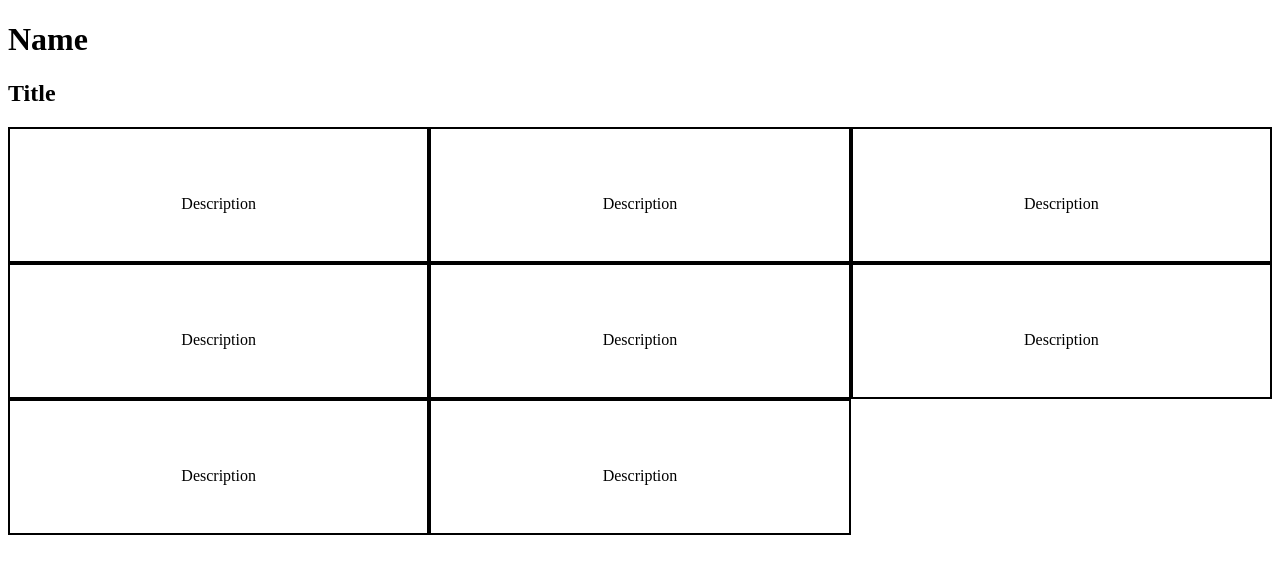
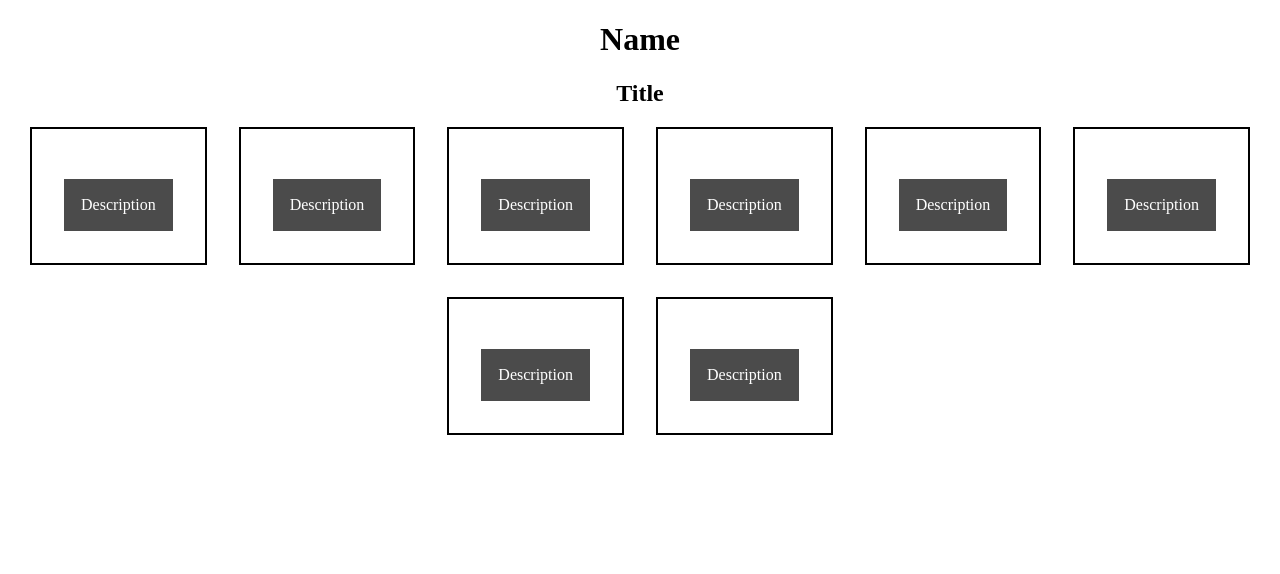
Before and after one commit to superpanda88/portfolio-template, a website: page index.html in a window 1280 px wide. Drawn offline with Linux system fonts and the light colour scheme.

Commit message:
added css to description divs

```diff
--- a/index.html
+++ b/index.html
@@ -7,10 +7,10 @@
     <link rel="stylesheet" href="style.css" />
   </head>
   <body>
-    <div class="name-title__container">
+    <header class="name-title__container">
       <h1>Name</h1>
       <h2>Title</h2>
-    </div>
+    </header>
     <main class="projects-container">
       <div class="project">
         <img />
--- a/style.css
+++ b/style.css
@@ -1,6 +1,13 @@
 main {
-  display: grid;
-  grid-template-columns: 1fr 1fr 1fr;
+  display: flex;
+  flex-direction: row;
+  flex-wrap: wrap;
+  gap: 2rem;
+  justify-content: center;
+}
+
+header {
+  text-align: center;
 }
 
 .project {
@@ -8,3 +15,19 @@ main {
   padding: 2em;
   text-align: center;
 }
+
+.project:hover {
+  border: 2px solid white;
+}
+
+p {
+  background: black;
+  opacity: 70%;
+  width: 100%;
+  box-sizing: border-box;
+  border: 1px solid black;
+  margin: auto;
+  padding: 1em;
+  color: white;
+  margin-bottom: 0;
+}
```
